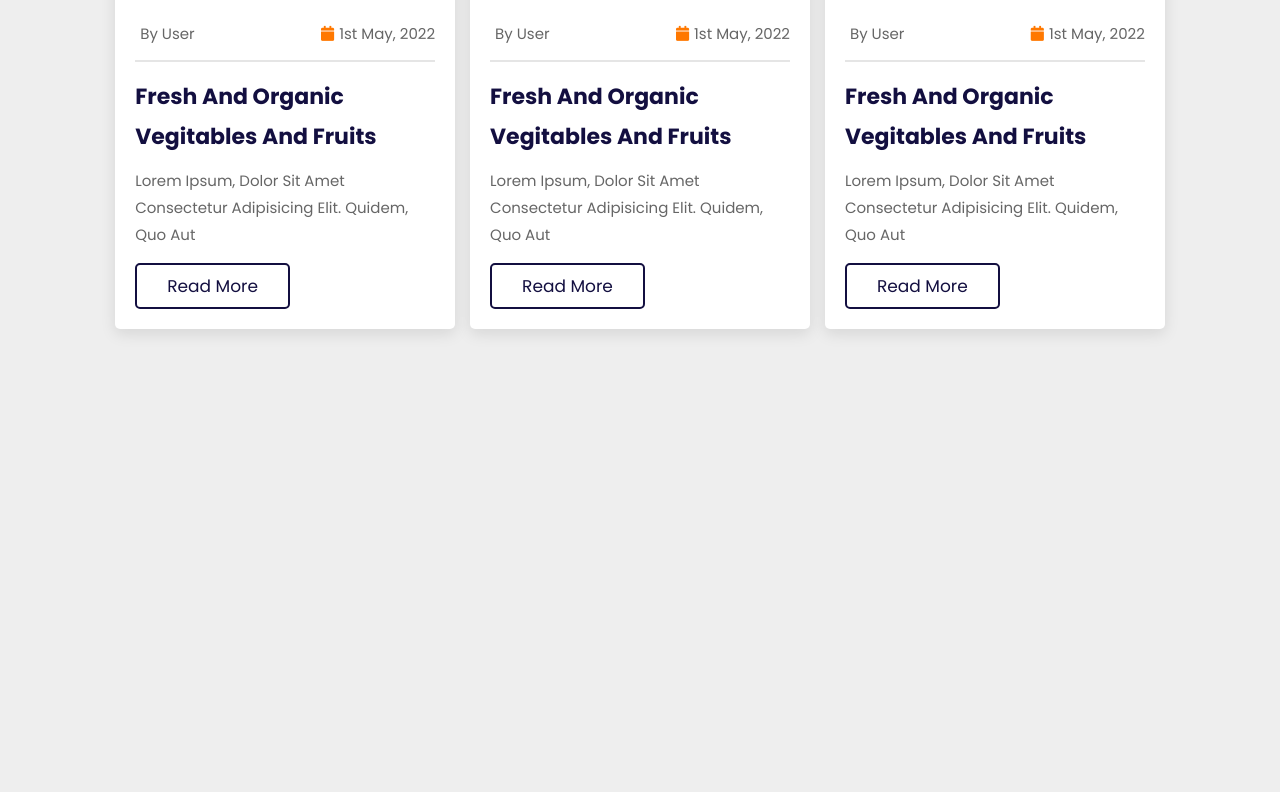
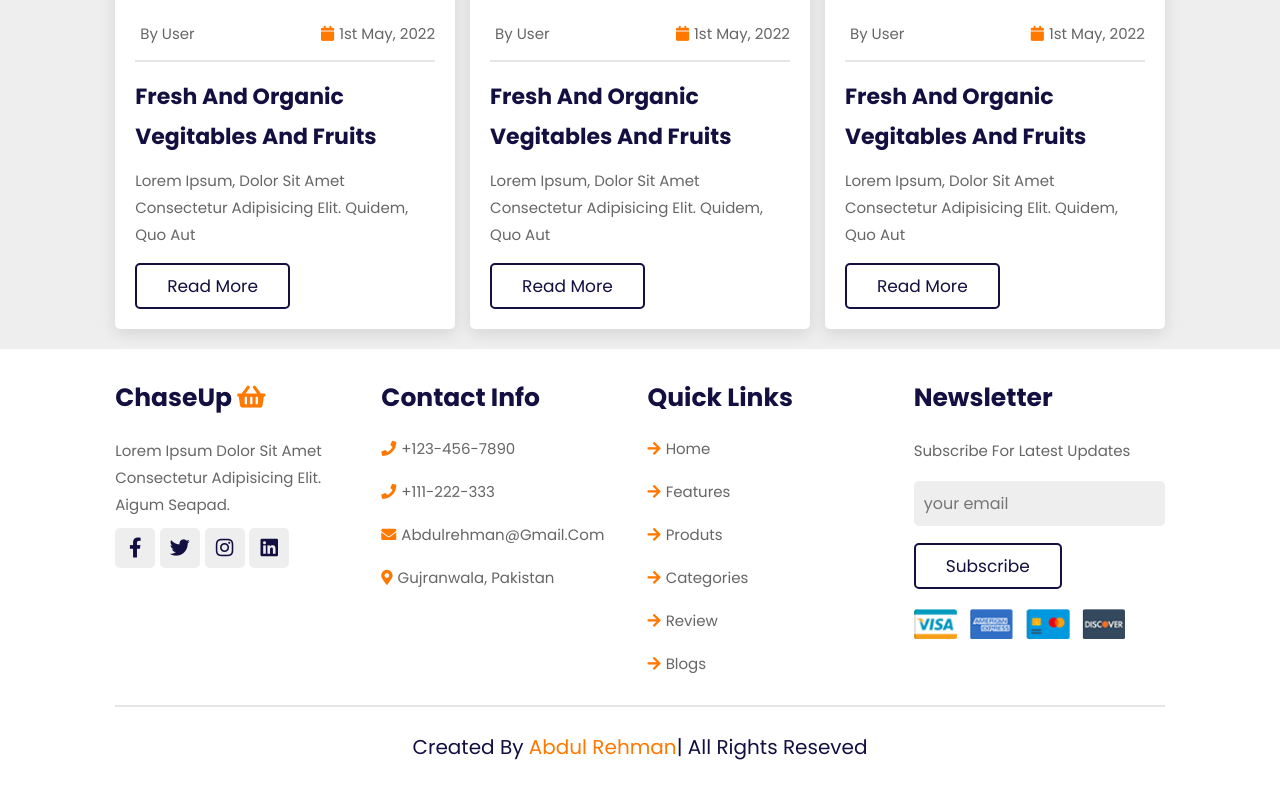
Before and after one commit to likeam/groceryStore, a plain HTML site: page index.html in a window 1280 px wide. Shown: the part 3647-4439 px from the top of the page. Before the commit the page ends 3996 px from the top, so only its background shows below. Drawn offline with nearby package versions, Linux system fonts and the light colour scheme; files whose address does not match are found by name.

Commit message:
building the footer section

```diff
--- a/app.js
+++ b/app.js
@@ -33,13 +33,15 @@ document.querySelector('#menu-btn').onclick = () =>{
     shoppingCart.classList.remove('active');
     loginForm.classList.remove('active');
 }
+
 window.onscroll = () =>{
     searchForm.classList.remove('active');
     shoppingCart.classList.remove('active');
     loginForm.classList.remove('active');
     navbar.classList.remove('active');
 }
-var swiper = new swiper(".product-slider", {
+
+var swiper = new Swiper(".product-slider", {
     loop:true,
     spaceBetween: 20,
     autoplay: {
@@ -60,7 +62,7 @@ var swiper = new swiper(".product-slider", {
     },
 });
 
-var swiper = new swiper(".review-slider", {
+var swiper = new Swiper(".review-slider", {
     loop:true,
     spaceBetween: 20,
     autoplay: {
@@ -70,7 +72,7 @@ var swiper = new swiper(".review-slider", {
     centeredSlides: true,
     breakpoints: {
         0: {
-            slidesPerView: 1,
+        slidesPerView: 1,
         },
         768: {
             slidesPerView: 2,
--- a/index.html
+++ b/index.html
@@ -336,6 +336,45 @@
         </div>
     </section>
 
+    <section class="footer">
+        <div class="box-container">
+            <div class="box">
+                <h3> ChaseUp <i class="fas fa-shopping-basket"></i></h3>
+                <p>Lorem ipsum dolor sit amet consectetur adipisicing elit. aigum seapad.</p>
+                <div class="share">
+                    <a href="#" class="fab fa-facebook-f" ></a>
+                    <a href="#" class="fab fa-twitter" ></a>
+                    <a href="#" class="fab fa-instagram" ></a>
+                    <a href="#" class="fab fa-linkedin" ></a>
+                </div>
+            </div>
+            <div class="box">
+                <h3>contact info</h3>
+                <a href="#" class="links"><i class="fas fa-phone"></i>+123-456-7890</a>
+                <a href="#" class="links"><i class="fas fa-phone"></i>+111-222-333</a>
+                <a href="#" class="links"><i class="fas fa-envelope"></i>abdulrehman@gmail.com</a>
+                <a href="#" class="links"><i class="fas fa-map-marker-alt"></i>Gujranwala, Pakistan</a>
+            </div>
+            <div class="box">
+                <h3>quick links</h3>
+                <a href="#" class="links"><i class="fas fa-arrow-right"></i>home</a>
+                <a href="#" class="links"><i class="fas fa-arrow-right"></i>features</a>
+                <a href="#" class="links"><i class="fas fa-arrow-right"></i>produts</a>
+                <a href="#" class="links"><i class="fas fa-arrow-right"></i>categories</a>
+                <a href="#" class="links"><i class="fas fa-arrow-right"></i>review</a>
+                <a href="#" class="links"><i class="fas fa-arrow-right"></i>blogs</a>
+            </div>
+            <div class="box">
+                <h3> newsletter</i></h3>
+                <p>subscribe for latest updates</p>
+                <input type="email" placeholder="your email" class="email">
+                <input type="submit" value="subscribe" class="btn">
+                <img src="./img/payment.png" alt="" class="payment-img">
+                </div>
+        </div>
+        <div class="credit">created by <span>Abdul Rehman</span>| all rights reseved</div>
+    </section>
+
 
     <script src="./app.js"></script>
 </body>
--- a/style.css
+++ b/style.css
@@ -485,6 +485,84 @@ header .search-form label:hover{
 }
 
 
+/* FOOTER SECTION */
+.footer{
+    background: #fff;
+}
+.footer .box-container{
+    display: grid;
+    grid-template-columns: repeat(auto-fit, minmax(25rem, 1fr));
+    gap:1.5rem;
+}
+.footer .box-container .box h3{
+    font-size: 2.5rem;
+    color:var(--black);
+    padding:1rem 0;
+}
+.footer .box-container .box h3 i{
+    color:var(--orange);
+}
+.footer .box-container .box .links{
+    display: block;
+    font-size: 1.5rem;
+    color:var(--light-color);
+    padding:1rem 0;
+}
+.footer .box-container .box .links i{
+    color:var(--orange);
+    padding-right: .5rem;
+}
+.footer .box-container .box .links:hover i{
+    padding-right: 2rem;
+}
+.footer .box-container .box p{
+    line-height: 1.8;
+    font-size: 1.5rem;
+    color:var(--light-color);
+    padding:1rem 0;
+}
+.footer .box-container .box .share a{
+    height:4rem;
+    width:4rem;
+    line-height:4rem;
+    border-radius: .5rem;
+    font-size: 2rem;
+    color:var(--black);
+    margin-right: .2rem;
+    background: #eee;
+    text-align: center;
+}
+.footer .box-container .box .share a:hover{
+    background: var(--orange);
+    color: #fff;
+}
+.footer .box-container .box .email{
+    width: 100%;
+    margin:.7rem 0;
+    padding:1rem;
+    border-radius: .5rem;
+    background: #eee;
+    font-size: 1.6rem;
+    color:var(--black);
+    text-transform: none;
+}
+.footer .box-container .box .payment-img{
+    margin-top: 2rem;
+    height: 3rem;
+    display: block;
+}
+.footer .credit{
+    text-align: center;
+    margin-top: 2rem;
+    padding:1rem;
+    padding-top: 2.5rem;
+    font-size: 2rem;
+    color:var(--black);
+    border-top: var(--border);
+}
+.footer .credit span{
+    color:var(--orange);
+}
 
 
  /* MEDIA QUERIES */
@@ -545,4 +623,11 @@ header .search-form label:hover{
     .heading{
         font-size: 2.5rem;
     }
+    .footer{
+        text-align: center;
+    }
+
+    .footer .box-container .box .payment-img{
+        margin: 2rem auto;
+    }
 }
```
